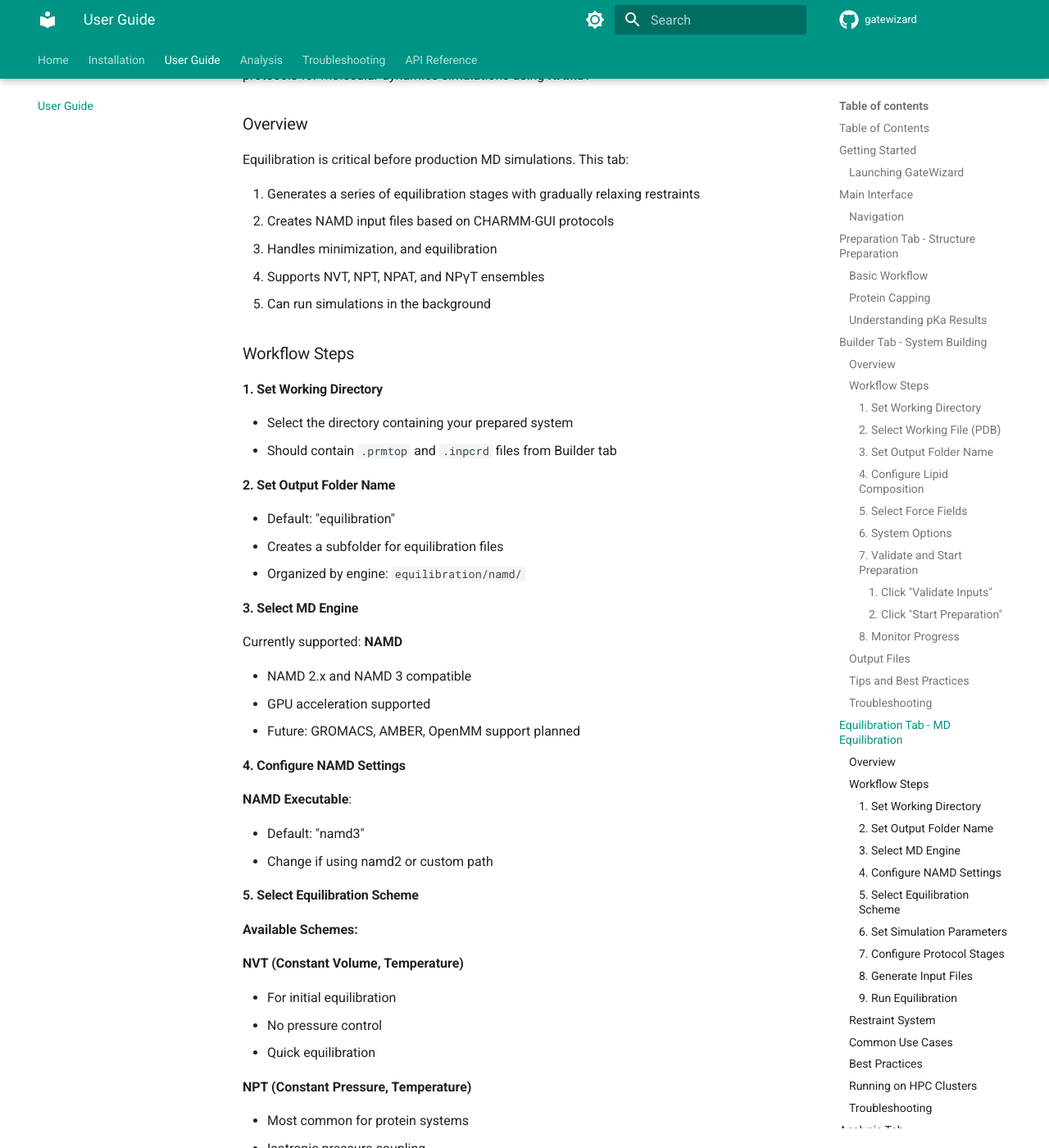
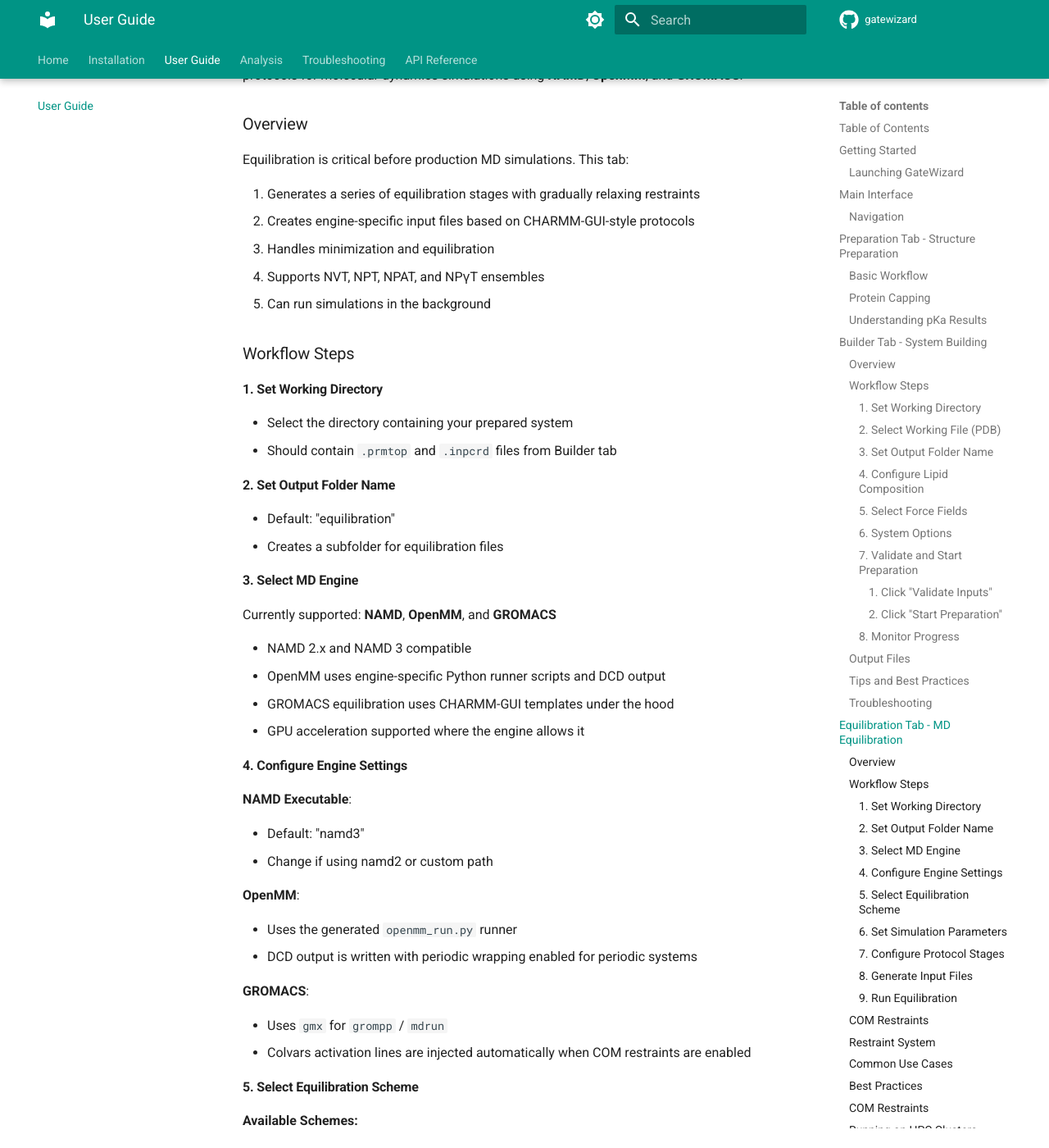
Before and after one commit to maurobedoya/gatewizard, an MkDocs documentation site: the page built from docs/user-guide.md, in a window 1280 px wide and 1400 px high, scrolled down 9228 px. Shown: the whole window at 82% size. Built offline with MkDocs 1.6.1 and Material for MkDocs 9.7.7, drawn with Linux system fonts in a browser that asks for light colours; comment, search, counter and statistics services are not loaded; the version menu is left out; some of the changed text lies outside the part shown.

Commit message:
Support COM colvars and unify equilibration across engines
Standardized equilibration across engines with COM colvars support and automatic activation for NAMD/GROMACS.
Aligned GROMACS naming/tests with the shared convention.
Updated the user guide, API docs, and quick reference for NAMD, OpenMM, and GROMACS support.

````diff
--- a/docs/user-guide.md
+++ b/docs/user-guide.md
@@ -286,15 +286,15 @@
 
 *GUI: Equilibration tab.*
 
-The **Equilibration** tab automates the generation and execution of multi-stage equilibration protocols for molecular dynamics simulations using **NAMD**.
+The **Equilibration** tab automates the generation and execution of multi-stage equilibration protocols for molecular dynamics simulations using **NAMD**, **OpenMM**, and **GROMACS**.
 
 ### Overview
 
 Equilibration is critical before production MD simulations. This tab:
 
 1. Generates a series of equilibration stages with gradually relaxing restraints
-2. Creates NAMD input files based on CHARMM-GUI protocols
-3. Handles minimization, and equilibration
+2. Creates engine-specific input files based on CHARMM-GUI-style protocols
+3. Handles minimization and equilibration
 4. Supports NVT, NPT, NPAT, and NPγT ensembles
 5. Can run simulations in the background
 
@@ -309,22 +309,32 @@
 
 - Default: "equilibration"
 - Creates a subfolder for equilibration files
-- Organized by engine: `equilibration/namd/`
 
 #### 3. Select MD Engine
 
-Currently supported: **NAMD**
+Currently supported: **NAMD**, **OpenMM**, and **GROMACS**
 
 - NAMD 2.x and NAMD 3 compatible
-- GPU acceleration supported
-- Future: GROMACS, AMBER, OpenMM support planned
+- OpenMM uses engine-specific Python runner scripts and DCD output
+- GROMACS equilibration uses CHARMM-GUI templates under the hood
+- GPU acceleration supported where the engine allows it
 
-#### 4. Configure NAMD Settings
+#### 4. Configure Engine Settings
 
 **NAMD Executable**:
 
 - Default: "namd3"
 - Change if using namd2 or custom path
+
+**OpenMM**:
+
+- Uses the generated `openmm_run.py` runner
+- DCD output is written with periodic wrapping enabled for periodic systems
+
+**GROMACS**:
+
+- Uses `gmx` for `grompp` / `mdrun`
+- Colvars activation lines are injected automatically when COM restraints are enabled
 
 #### 5. Select Equilibration Scheme
 
@@ -431,10 +441,14 @@
 
 This creates:
 
-- NAMD configuration files for each stage
+- Engine-specific configuration files for each stage
 - Restraint files (PDB format with beta factors)
 - Run script (`run_equilibration.sh`)
 - Protocol summary (`protocol_summary.json`)
+
+If COM restraints are enabled, GateWizard also writes the corresponding colvars
+file and injects the activation block into the generated NAMD or GROMACS input
+files automatically.
 
 **Output Structure:**
 ```
@@ -467,6 +481,20 @@
 - Check `.log` files for each stage
 - Review DCD trajectory files
 - Monitor energy output
+
+### COM Restraints
+
+GateWizard can generate centre-of-mass / centre-of-geometry restraints for
+protein-membrane systems.
+
+- NAMD writes `com_restraint.col` and adds `colvars on` / `colvarsConfig ...`
+   to the generated `.conf` files.
+- GROMACS writes `com_restraint.dat` and adds `colvars-active = yes` /
+   `colvars-configfile = ...` to the generated `.mdp` files.
+
+These restraints are intended to keep the protein centered and reduce the
+bilayer splitting effect in visualisation, without changing the simulation
+physics.
 
 ### Restraint System
 
@@ -496,6 +524,9 @@
 GPU: Enabled for faster stages
 ```
 
+For membrane systems, enabling COM restraints is recommended when you want to
+reduce rigid-body drift in the output trajectories.
+
 **Case 2: Quick Test Equilibration**
 ```
 Reduce all stage times to 0.05 ns
@@ -519,6 +550,16 @@
 5. **Verify pressure**: Fluctuates but centered on target
 6. **Review trajectories**: Visual inspection for artifacts
 7. **Test on small system first**: Verify protocol before production
+
+### COM Restraints
+
+If your protein drifts within the membrane or the bilayer splits across the
+periodic boundary in a viewer, enable COM restraints in the equilibration setup.
+GateWizard will write the colvars file and inject the required activation lines
+into the generated engine inputs automatically.
+
+- NAMD: `com_restraint.col`, `colvars on`, `colvarsConfig ...`
+- GROMACS: `com_restraint.dat`, `colvars-active = yes`, `colvars-configfile = ...`
 
 ### Running on HPC Clusters
 
````
Also changed, not shown: other parts of docs/user-guide.md (+1 -1 lines), docs/QUICK_REFERENCE.md (+22 -0 lines), docs/api/equilibration.md (+26 -21 lines), 4 other files.
